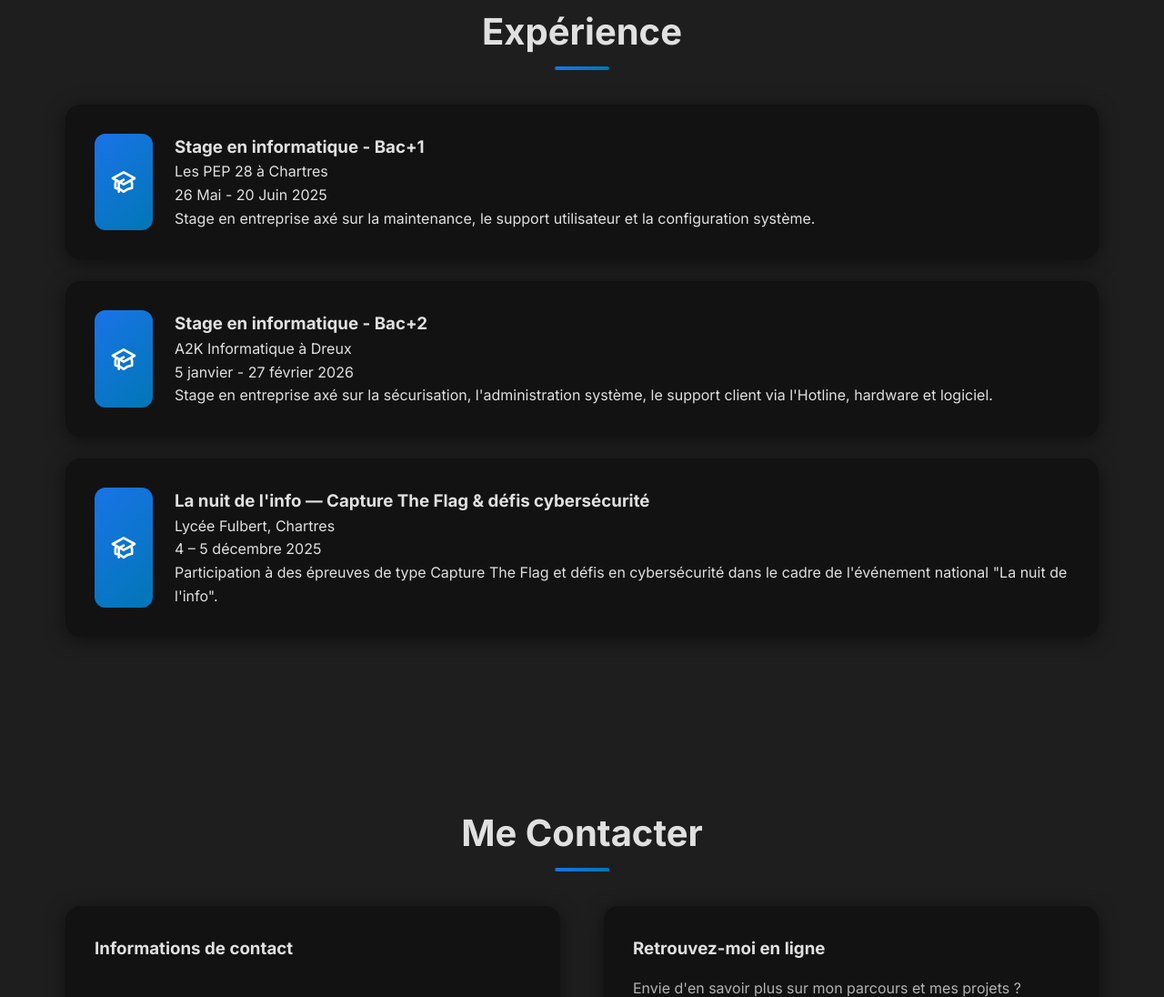
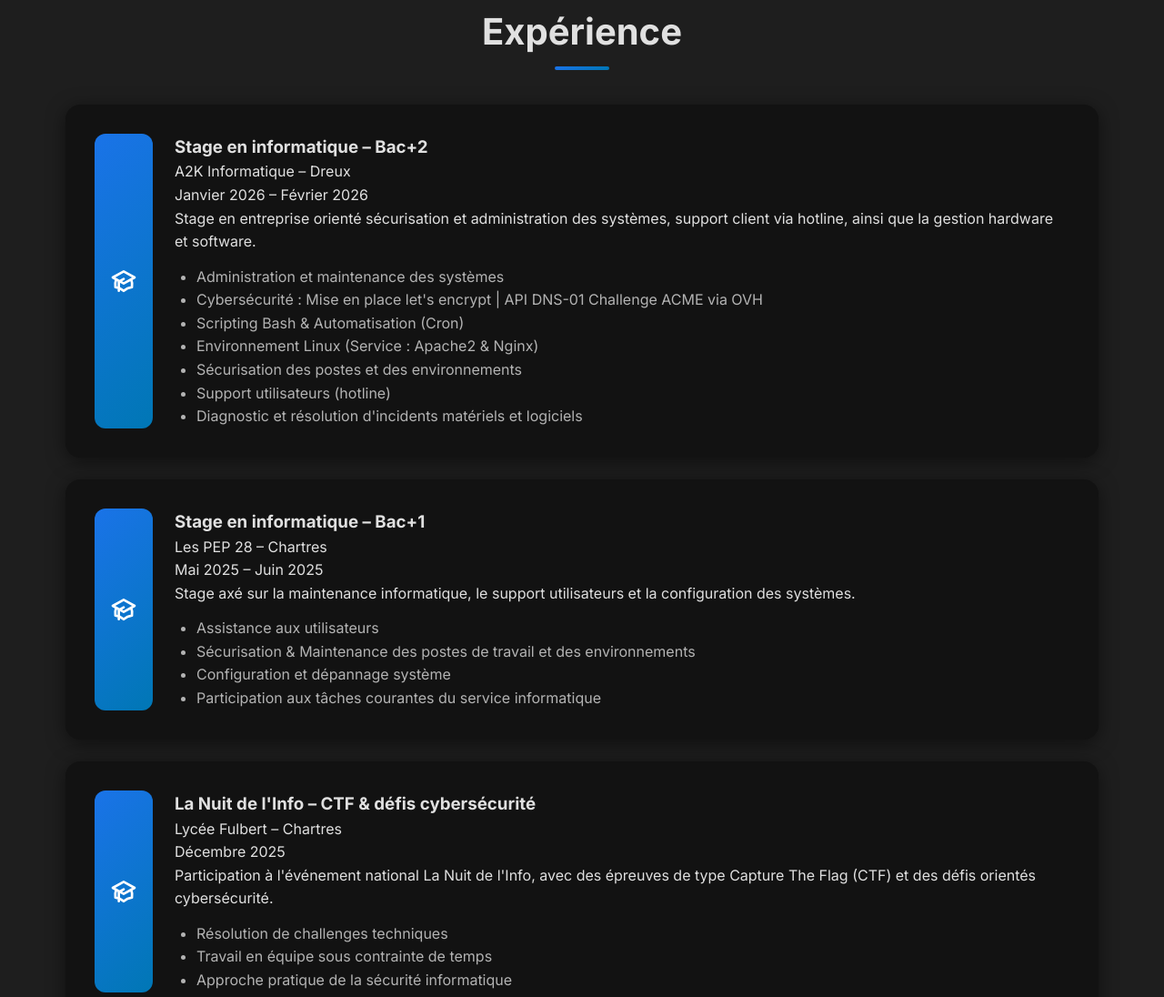
Before and after one commit to wasshm/Portfolio, a plain HTML site: page index.html in a window 1280 px wide. Shown: the part 5043-6139 px from the top of the page at 91% size. Drawn offline with Linux system fonts and the light colour scheme.

Commit message:
Add files via upload

```diff
--- a/index.html
+++ b/index.html
@@ -310,10 +310,19 @@
                     </svg>
                 </div>
                 <div class="formation-content">
-                    <h3>Stage en informatique - Bac+1</h3>
-                    <div class="school">Les PEP 28 à Chartres</div>
-                    <div class="period">26 Mai - 20 Juin 2025</div>
-                    <div class="desc">Stage en entreprise axé sur la maintenance, le support utilisateur et la configuration système.</div>
+                    <h3>Stage en informatique – Bac+2</h3>
+                    <div class="school">A2K Informatique – Dreux</div>
+                    <div class="period">Janvier 2026 – Février 2026</div>
+                    <div class="desc">Stage en entreprise orienté sécurisation et administration des systèmes, support client via hotline, ainsi que la gestion hardware et software.</div>
+                    <ul style="margin-top: 0.8rem; margin-left: 1.5rem; color: var(--dark-gray);">
+                        <li>Administration et maintenance des systèmes</li>
+                        <li>Cybersécurité : Mise en place let's encrypt | API DNS-01 Challenge ACME via OVH</li>
+                        <li>Scripting Bash & Automatisation (Cron)</li>
+                        <li>Environnement Linux (Service : Apache2 & Nginx)</li>
+                        <li>Sécurisation des postes et des environnements</li>
+                        <li>Support utilisateurs (hotline)</li>
+                        <li>Diagnostic et résolution d'incidents matériels et logiciels</li>
+                    </ul>
                 </div>
             </div>
             <div class="formation-item experience-item">
@@ -323,10 +332,16 @@
                     </svg>
                 </div>
                 <div class="formation-content">
-                    <h3>Stage en informatique - Bac+2</h3>
-                    <div class="school">A2K Informatique à Dreux</div>
-                    <div class="period">5 janvier - 27 février 2026</div>
-                    <div class="desc">Stage en entreprise axé sur la sécurisation, l'administration système, le support client via l'Hotline, hardware et logiciel.</div>
+                    <h3>Stage en informatique – Bac+1</h3>
+                    <div class="school">Les PEP 28 – Chartres</div>
+                    <div class="period">Mai 2025 – Juin 2025</div>
+                    <div class="desc">Stage axé sur la maintenance informatique, le support utilisateurs et la configuration des systèmes.</div>
+                    <ul style="margin-top: 0.8rem; margin-left: 1.5rem; color: var(--dark-gray);">
+                        <li>Assistance aux utilisateurs</li>
+                        <li>Sécurisation & Maintenance des postes de travail et des environnements</li>
+                        <li>Configuration et dépannage système</li>
+                        <li>Participation aux tâches courantes du service informatique</li>
+                    </ul>
                 </div>
             </div>
             <div class="formation-item experience-item">
@@ -336,10 +351,15 @@
                     </svg>
                 </div>
                 <div class="formation-content">
-                    <h3>La nuit de l'info — Capture The Flag & défis cybersécurité</h3>
-                    <div class="school">Lycée Fulbert, Chartres</div>
-                    <div class="period">4 – 5 décembre 2025</div>
-                    <div class="desc">Participation à des épreuves de type Capture The Flag et défis en cybersécurité dans le cadre de l'événement national "La nuit de l'info".</div>
+                    <h3>La Nuit de l'Info – CTF & défis cybersécurité</h3>
+                    <div class="school">Lycée Fulbert – Chartres</div>
+                    <div class="period">Décembre 2025</div>
+                    <div class="desc">Participation à l'événement national La Nuit de l'Info, avec des épreuves de type Capture The Flag (CTF) et des défis orientés cybersécurité.</div>
+                    <ul style="margin-top: 0.8rem; margin-left: 1.5rem; color: var(--dark-gray);">
+                        <li>Résolution de challenges techniques</li>
+                        <li>Travail en équipe sous contrainte de temps</li>
+                        <li>Approche pratique de la sécurité informatique</li>
+                    </ul>
                 </div>
             </div>
         </div>
```
